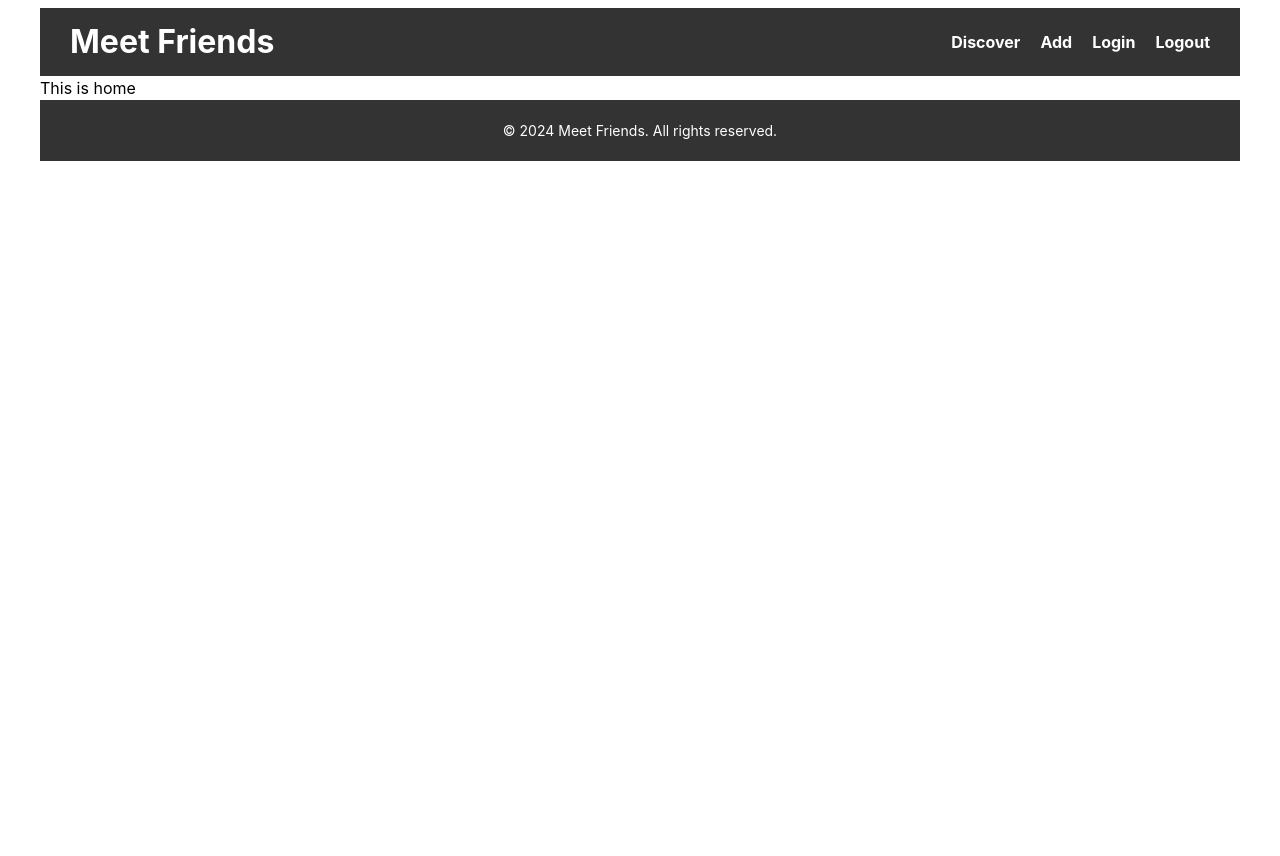
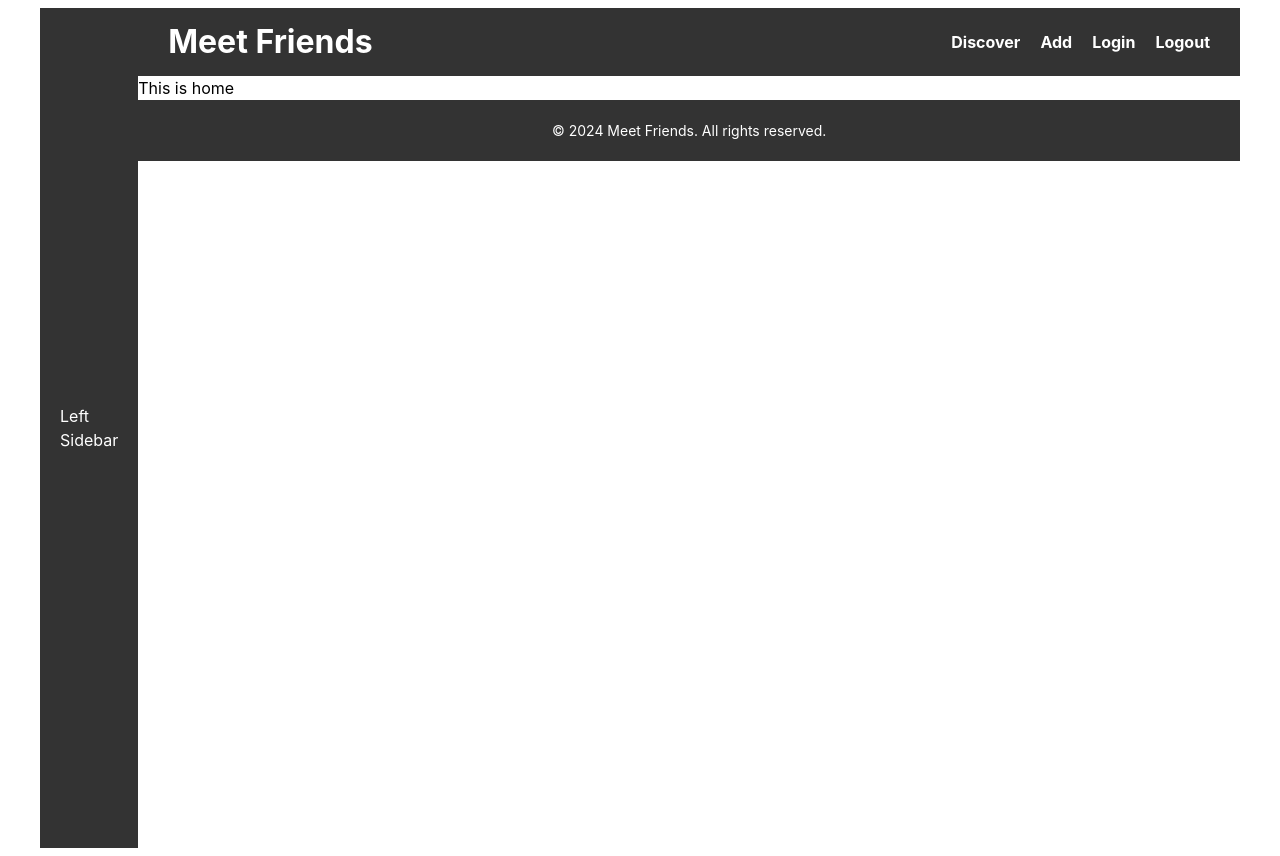
Before and after one commit to zahangir710/simple-user-listing-site, a React (Vite) app: page / in a window 1280 px wide. Before the commit the page ends 800 px from the top, so only its background shows below. Built offline with nearby package versions, Linux system fonts and the light colour scheme.

Commit message:
add sidebar to main-layout

```diff
--- /dev/null
+++ b/src/Layouts/MainLayout/MainLayout.css
@@ -0,0 +1,15 @@
+.main-layout {
+  display: grid;
+  grid-template-columns: 1fr 12fr;
+}
+
+.sidebar {
+  background-color: #333;
+  color: #fff;
+  padding: 20px;
+  height: 100%;
+  display: flex;
+  flex-direction: column;
+  justify-content: center;
+  height: 100vh;
+}
--- a/src/Layouts/MainLayout/MainLayout.jsx
+++ b/src/Layouts/MainLayout/MainLayout.jsx
@@ -1,13 +1,19 @@
 import { Outlet } from "react-router-dom";
 import Header from "../../shared/Header/Header";
 import Footer from "../../shared/Footer/Footer";
+import "./MainLayout.css";
 
 function MainLayout() {
   return (
-    <div>
-      <Header></Header>
-      <Outlet></Outlet>
-      <Footer></Footer>
+    <div className="main-layout">
+      <div className="sidebar">
+        <p>Left Sidebar</p>
+      </div>
+      <div className="content">
+        <Header />
+        <Outlet />
+        <Footer />
+      </div>
     </div>
   );
 }
```
